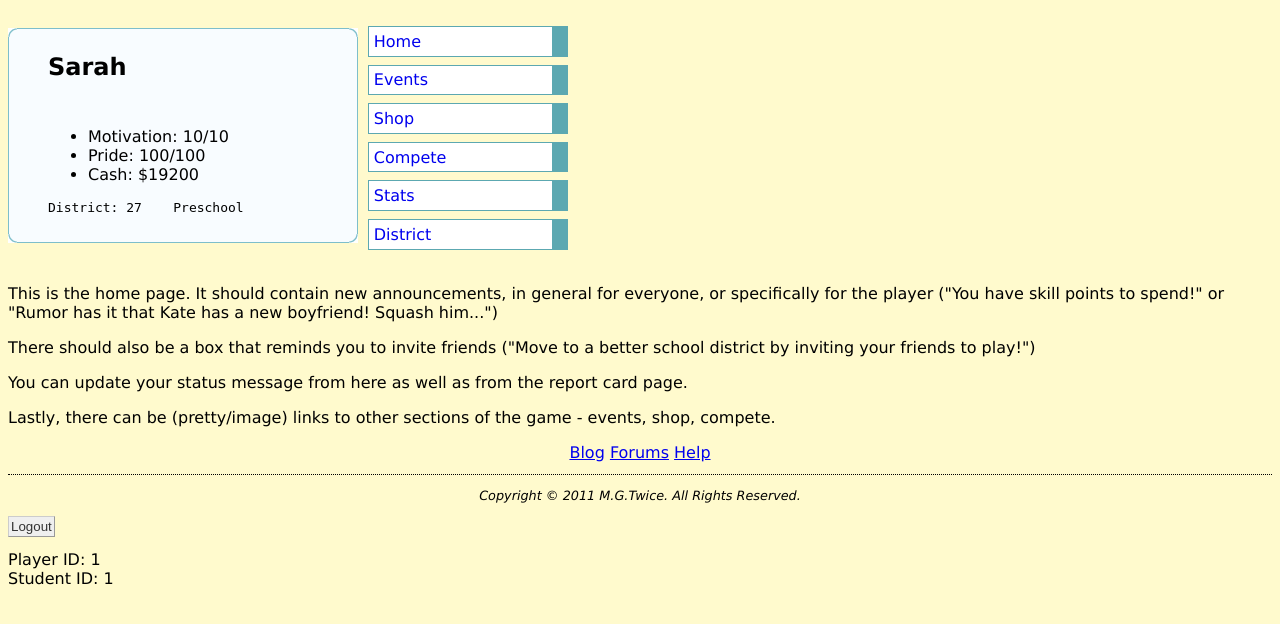
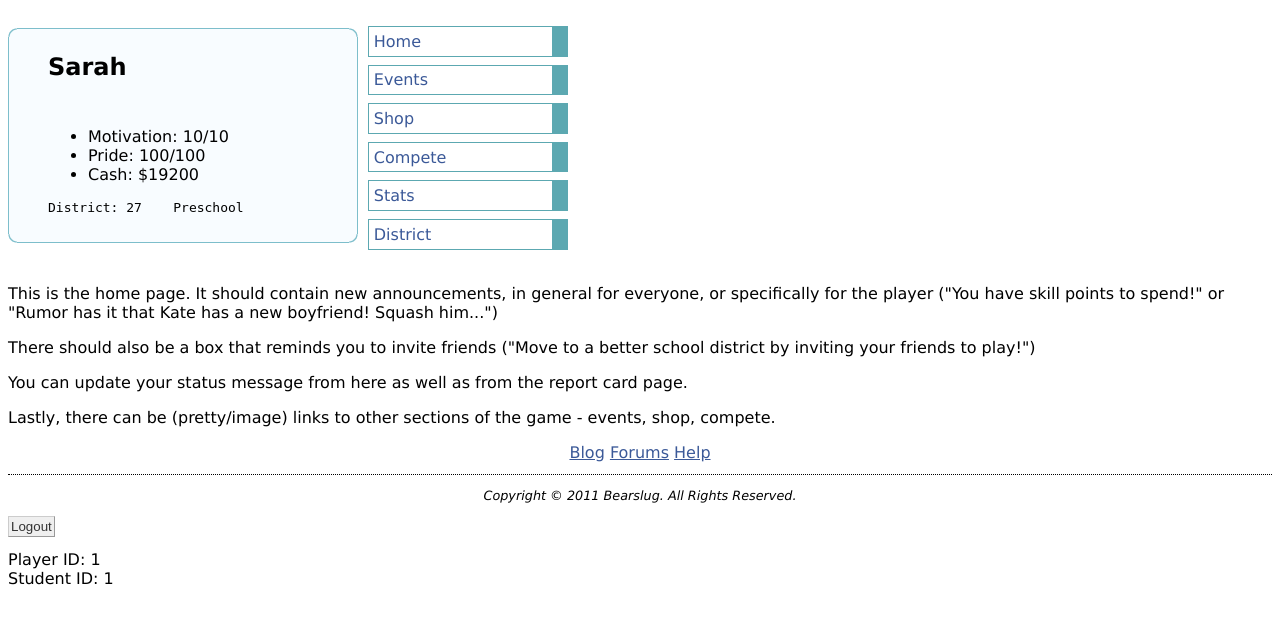
Before and after one commit to mekalika/Blue-Penguin, a PHP site: page /main.php in a window 1280 px wide. Shown: the top 624 px of the page. Run offline with PHP 8.4, Linux system fonts and the light colour scheme; a user stored in the database is signed in; data comes from the database, SQL or seed files in the repository.

Commit message:
style changes, including limiting us to 760 horizontal space

```diff
--- a/main.php
+++ b/main.php
@@ -1,5 +1,5 @@
 <?php // main.php
-// Copyright 2011 M.G.Twice. All Rights Reserved.
+// Copyright 2011 Bearslug. All Rights Reserved.
   require_once 'header.php';
 
   echo <<<_HTML
@@ -16,7 +16,7 @@
 <center><a href="blog.html">Blog</a>
         <a href="forums.html">Forums</a>
         <a href="help.html">Help</a>
-<address>Copyright &copy 2011 M.G.Twice. All Rights Reserved.</address>
+<address>Copyright &copy 2011 Bearslug. All Rights Reserved.</address>
 </center>
 
 <form action="logout.php" method="post"><pre>
--- a/styles/style.css
+++ b/styles/style.css
@@ -8,12 +8,15 @@ CSS Library: http://www.bitrepository.com/
   lookthisup {
     color: black; }
 
+  A:link {color: #3b5998}
+  A:visited {color: #3b5998}
+
   body {
     padding-left: 0;
-    font-family: Verdana, Helvetica, Arial, sans-serif;
+    font-family: "lucida grande", tahoma, verdana, arial, sans-serif;
     font-size: .9em
     color: black;
-    background-color: #FFFACD; }
+    background-color: #FFFFFF; }
 
   table {
     font-size: .8em;
@@ -108,6 +111,14 @@ CSS Library: http://www.bitrepository.com/
     font-family: Verdana, Helvetica, Arial, SunSans-Regular, sans-serif }
   h2 {
     font-family: Verdana, Helvetica, Arial, SunSans-Regular, sans-serif }
+
+  #container {
+    margin:auto;
+    width: 760px;
+    padding: 10px;
+    color: #333333;
+    background: #FFFACD;
+  }
 
   #subnavbar {
     width:auto;
```
